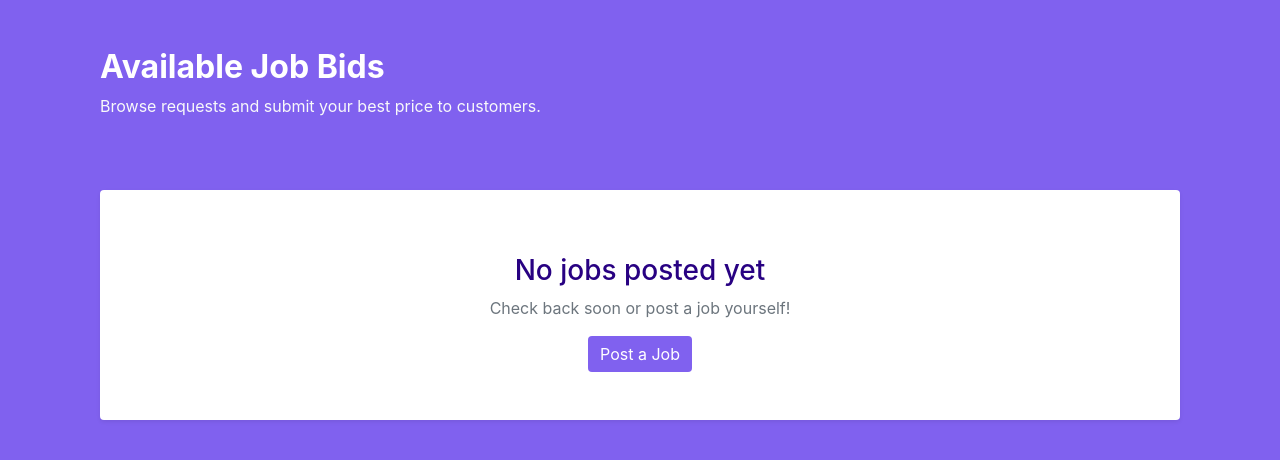
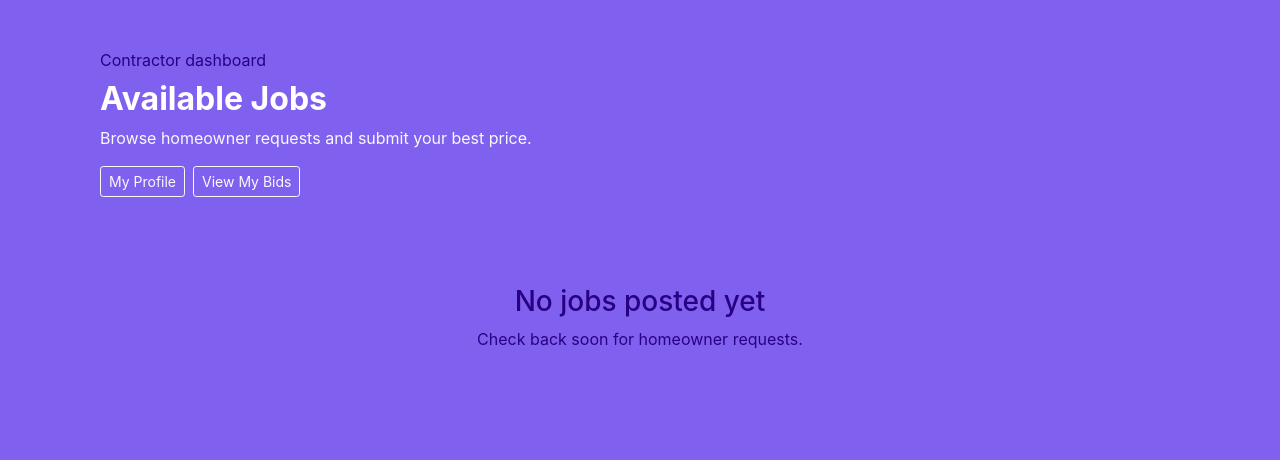
Before and after one commit to SETaP-Group-1E/FIXIFYapp, a Flask app: page /bidding in a window 1280 px wide. Shown: the part 96-556 px from the top of the page. Run offline with Flask 3, Linux system fonts and the light colour scheme; some libraries are stand-ins or nearby versions.

Commit message:
Enhanced bidding page and layout updates

```diff
--- a/templates/bidding.html
+++ b/templates/bidding.html
@@ -1,10 +1,17 @@
 {% extends "layout.html" %}
 {% block content %}
 <div class="container mt-5">
+    <!-- Expanded: contractor dashboard header. -->
     <div class="mb-4">
-        <h2 class="text-white font-weight-bold">Available Job Bids</h2>
-        <p class="text-light">Browse requests and submit your best price to customers.</p>
+        <span class="eyebrow">Contractor dashboard</span>
+        <h2 class="text-white font-weight-bold mt-2">Available Jobs</h2>
+        <p class="text-light">Browse homeowner requests and submit your best price.</p>
+        <div class="d-flex flex-wrap" style="gap: 0.5rem;">
+            <a href="{{ url_for('my_profile') }}" class="btn btn-outline-light btn-sm">My Profile</a>
+            <a href="{{ url_for('contractor_bids') }}" class="btn btn-outline-light btn-sm">View My Bids</a>
+        </div>
     </div>
+
     {% with messages = get_flashed_messages(with_categories=true) %}
       {% if messages %}
         {% for category, message in messages %}
@@ -18,19 +25,36 @@
       {% endif %}
     {% endwith %}
 
+    {% if chat_notifications %}
+    <!-- Added: quick chat alerts for unread homeowner messages. -->
+    <div class="mb-4">
+        {% for notification in chat_notifications %}
+        <a href="{{ url_for('quick_chat', job_id=notification.job_id, bid_id=notification.bid_id) }}" class="alert alert-info d-block text-decoration-none">
+            <strong>New quick chat message</strong> from {{ notification.sender }} about "{{ notification.job_title }}":
+            {{ notification.message }}
+        </a>
+        {% endfor %}
+    </div>
+    {% endif %}
+
     <div class="row">
         {% for job in jobs %}
         <div class="col-md-6 mb-4">
-            <div class="card shadow-sm border-0" style="border-radius: 15px;">
+            <!-- Expanded: contractor job card shows available jobs and photos. -->
+            <div class="fixify-card h-100">
                 <div class="card-body">
-                    <h4 class="card-title font-weight-bold" style="color: #280182;">{{ job['title'] }}</h4>
-                    <p class="card-text text-muted">{{ job['description'] }}</p>
+                    {% if job.get('photo_filename') %}
+                    <img src="{{ url_for('static', filename='uploads/' + job['photo_filename']) }}" alt="Photo for {{ job['title'] }}" class="job-photo mb-3">
+                    {% endif %}
+
+                    <h4 class="card-title font-weight-bold text-white">{{ job['title'] }}</h4>
+                    <p class="card-text text-light">{{ job['description'] }}</p>
 
                     <div class="d-flex justify-content-between align-items-center mb-3">
-                        <span class="badge badge-pill badge-primary p-2" style="background-color: #280182;">
+                        <span class="badge badge-pill badge-primary p-2">
                             Budget: ${{ job['budget'] }}
                         </span>
-                        <small class="text-muted">{{ job['bids']|length }} bids received</small>
+                        <small class="text-light">{{ job['bids']|length }} bids received</small>
                     </div>
 
                     {% if job['recurring'] %}
@@ -43,10 +67,41 @@
                         </span>
                     {% endif %}
 
-                    {% if job.get('notifications') and job['notifications']|length > 0 %}
-                    <div class="alert alert-info py-2 mt-3 mb-0">
-                        <small><strong>Latest update:</strong> {{ job['notifications'][-1] }}</small>
+                    <!-- Kept: original job summary is still shown. -->
+                    <div class="job-meta mb-3">
+                        <span>{{ job['category'] }}</span>
+                        <span>{{ job['urgency'] }}</span>
+                        <span>{{ job['location'] }}</span>
                     </div>
+
+                    {% if current_contractor %}
+                    <!-- Expanded: contractor comes from the login session. -->
+                    <div class="alert alert-primary py-2">
+                        <small>
+                            Bidding as <strong>{{ current_contractor['name'] }}</strong>
+                            ({{ current_contractor['specialty'] }}, rating {{ current_contractor['rating'] }}/5)
+                        </small>
+                    </div>
+                    {% endif %}
+
+                    {% if current_contractor %}
+                        {% set own_bid = namespace(value=None) %}
+                        {% for bid in job['bids'] %}
+                            {% if bid['contractor_id'] == current_contractor['id'] %}
+                                {% set own_bid.value = bid %}
+                            {% endif %}
+                        {% endfor %}
+
+                        {% if own_bid.value %}
+                        <!-- Added: contractor bid status. -->
+                        <div class="alert alert-dark py-2 mt-3 mb-0">
+                            <small>
+                                <strong>Your bid status:</strong> {{ own_bid.value['status'] }}
+                                | £{{ own_bid.value['amount'] }}
+                                | {{ own_bid.value['timeline'] }}
+                            </small>
+                        </div>
+                        {% endif %}
                     {% endif %}
 
                     <hr>
@@ -54,43 +109,49 @@
                         <input type="hidden" name="job_id" value="{{ job['id'] }}">
 
                         <div class="form-group">
-                            <label class="font-weight-bold small text-uppercase" style="color: #280182;">Contractor</label>
-                            <select name="contractor_id" class="form-control" required>
-                                <option value="">Select contractor</option>
-                                <option value="1">John Smith</option>
-                                <option value="2">Sarah Ahmed</option>
-                                <option value="3">Michael Brown</option>
+                            <label class="font-weight-bold small text-uppercase text-light">Estimated Timeline</label>
+                            <select name="timeline" class="form-control" required>
+                                <option value="">Choose timeline</option>
+                                {% if job['urgency'] == 'High' %}
+                                    <option value="Same day">Same day</option>
+                                    <option value="1 day">1 day</option>
+                                    <option value="2 days">2 days</option>
+                                {% elif job['urgency'] == 'Medium' %}
+                                    <option value="3-5 days">3-5 days</option>
+                                    <option value="1 week">1 week</option>
+                                    <option value="2 weeks">2 weeks</option>
+                                {% else %}
+                                    <option value="1-2 weeks">1-2 weeks</option>
+                                    <option value="2-3 weeks">2-3 weeks</option>
+                                    <option value="Flexible">Flexible</option>
+                                {% endif %}
                             </select>
                         </div>
 
                         <div class="form-group">
-                            <label class="font-weight-bold small text-uppercase" style="color: #280182;">Estimated Timeline</label>
-                            <input type="text" name="timeline" class="form-control" placeholder="e.g. 3 days" required>
+                            <label class="font-weight-bold small text-uppercase text-light">Explanation</label>
+                            <!-- Expanded: explanation is optional. -->
+                            <textarea name="explanation" class="form-control" rows="3" placeholder="Explain why your bid is suitable..."></textarea>
                         </div>
 
                         <div class="form-group">
-                            <label class="font-weight-bold small text-uppercase" style="color: #280182;">Explanation</label>
-                            <textarea name="explanation" class="form-control" rows="3" placeholder="Explain why your bid is suitable..." required></textarea>
-                        </div>
-
-                        <div class="form-group">
-                            <label class="font-weight-bold small text-uppercase" style="color: #280182;">Your Bid Price</label>
+                            <label class="font-weight-bold small text-uppercase text-light">Your Bid Price</label>
                             <div class="input-group">
                                 <div class="input-group-prepend">
                                     <span class="input-group-text bg-white border-right-0">$</span>
                                 </div>
                                 <input type="number" name="bid_amount" class="form-control border-left-0" placeholder="0.00" step="0.01" required>
                                 <div class="input-group-append">
-                                    <button type="submit" class="btn btn-dark px-4">Submit Bid</button>
+                                    <button type="submit" class="btn btn-fixify px-4">Submit Bid</button>
                                 </div>
                             </div>
                         </div>
                     </form>
+
                     <script>
                         const recurYes = document.getElementById('recurYes');
                         const recurNo = document.getElementById('recurNo');
                         const frequency = document.getElementById('recurring_frequency');
-
                         function toggleRecurringRequirement() {
                             if (recurYes.checked) {
                                 frequency.required = true;
@@ -98,25 +159,27 @@
                                 frequency.required = false;
                             }
                         }
-
                         recurYes.addEventListener('change', toggleRecurringRequirement);
                         recurNo.addEventListener('change', toggleRecurringRequirement);
-
                         toggleRecurringRequirement();
                     </script>
+
+                    <!-- Kept: homeowners still review bids from their side. -->
+                    {% if session.get('role') == 'homeowner' %}
                     <div class="mt-3">
-                        <a href="/job/{{ job['id'] }}" class="btn btn-outline-primary btn-sm">View Bids ({{ job['bids']|length }})</a>
+                        <a href="/job/{{ job['id'] }}" class="btn btn-outline-light btn-sm">View Bids ({{ job['bids']|length }})</a>
                     </div>
+                    {% endif %}
                 </div>
             </div>
         </div>
         {% else %}
         <div class="col-12 text-center py-5">
-            <div class="p-5 bg-white rounded shadow-sm">
-                <i class="bi bi-search" style="font-size: 3rem; color: #8061ef;"></i>
-                <h3 class="mt-3" style="color: #280182;">No jobs posted yet</h3>
-                <p class="text-muted">Check back soon or post a job yourself!</p>
-                <a href="/post" class="btn btn-primary" style="background-color: #8061ef; border: none;">Post a Job</a>
+            <!-- Expanded: empty state for contractors. -->
+            <div class="empty-state">
+                <i class="bi bi-search" style="font-size: 3rem; color: #7db7ff;"></i>
+                <h3 class="mt-3">No jobs posted yet</h3>
+                <p>Check back soon for homeowner requests.</p>
             </div>
         </div>
         {% endfor %}
```
